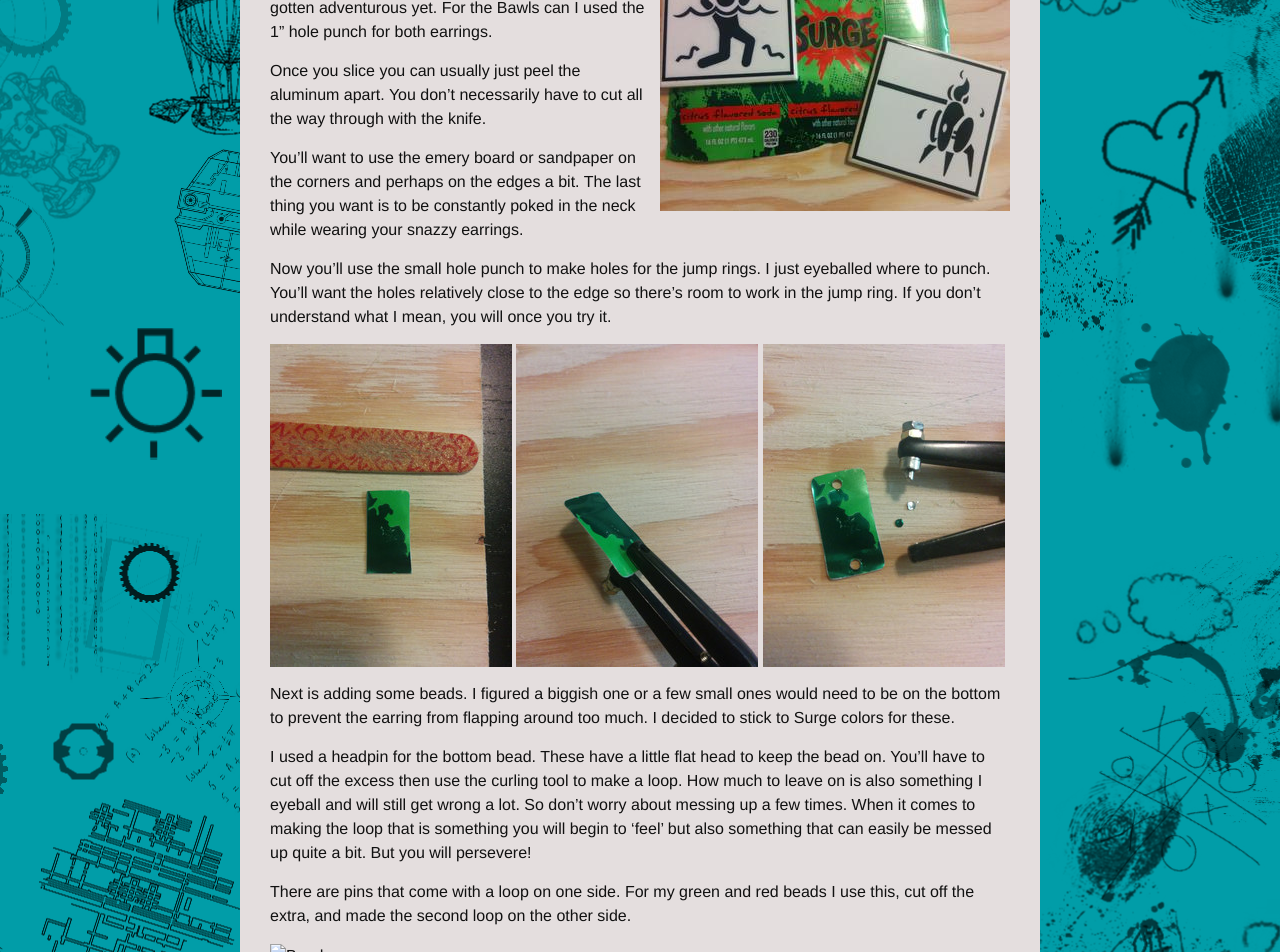
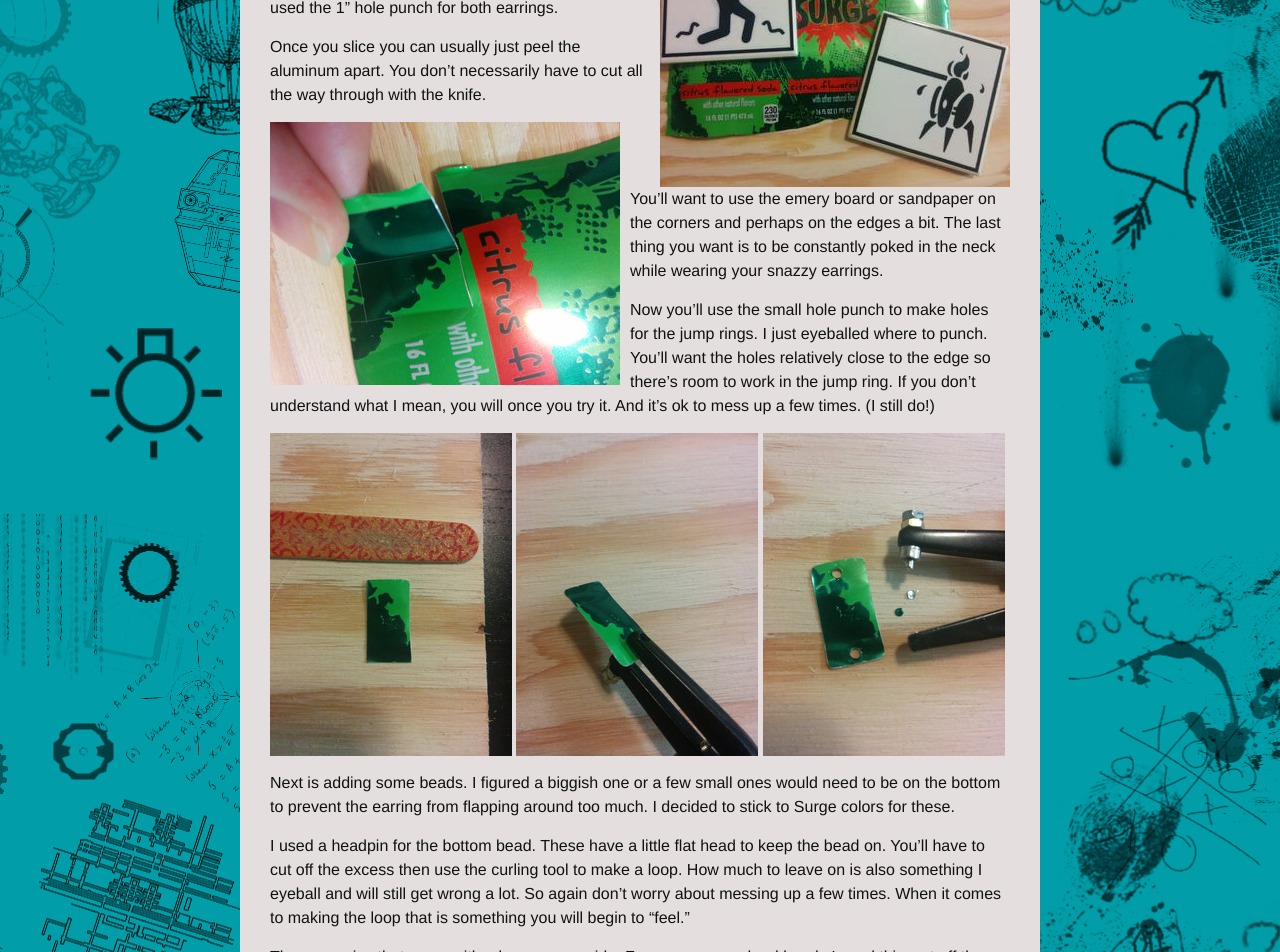
Before and after one commit to stinethebean3/blog, a Jekyll site: the page built from _posts/2015-01-07-sodacanearrings.md, in a window 1280 px wide and 1400 px high, scrolled down 2486 px. Shown: the top 952 px of the window. Built offline with Jekyll 4.4.1, drawn with Linux system fonts in a browser that asks for light colours; comment, search, counter and statistics services are not loaded; some of the changed text lies outside the part shown.

Commit message:
modified

```diff
--- a/_posts/2015-01-07-sodacanearrings.md
+++ b/_posts/2015-01-07-sodacanearrings.md
@@ -17,7 +17,7 @@
 
 [![Finished Surge](/assets/images/sce-1_thumb.jpg)](/assets/images/sce-1.jpg) [![Finished Bawls](/assets/images/sce-2_thumb.jpg)](/assets/images/sce-2.jpg)
 
-I took some tutorial pictures showing the first pair I made, so you can make your own! The other 2 types are done the same except for one step. I'll get to that, but first...
+I took some tutorial pictures showing the first pair I made, so you can make your own!
 
 You'll need:
 
@@ -41,33 +41,30 @@
 
 <a class="right" href="/assets/images/sce-9.jpg"><img src="/assets/images/sce-9_thumb.jpg"></a>
 
-Next you want to cut out your earring. I used an exacto knife to cut out some rectangles. I haven't gotten adventurous yet. For the Bawls can I used the 1" hole punch for both earrings.
+Next you want to cut out a design for the earring. I used the exacto knife to cut out some rectangles. I haven't gotten adventurous yet. For the Bawls can I used the 1" hole punch for both earrings.
 
 Once you slice you can usually just peel the aluminum apart. You don't necessarily have to cut all the way through with the knife.
 
+<a class="left" href="/assets/images/sce-11.jpg"><img src="/assets/images/sce-11_thumb.jpg"></a>
+
 You'll want to use the emery board or sandpaper on the corners and perhaps on the edges a bit. The last thing you want is to be constantly poked in the neck while wearing your snazzy earrings.
 
-
-Now you'll use the small hole punch to make holes for the jump rings. I just eyeballed where to punch. You'll want the holes relatively close to the edge so there's room to work in the jump ring. If you don't understand what I mean, you will once you try it.
+Now you'll use the small hole punch to make holes for the jump rings. I just eyeballed where to punch. You'll want the holes relatively close to the edge so there's room to work in the jump ring. If you don't understand what I mean, you will once you try it. And it's ok to mess up a few times. (I still do!)
 
 [![Punching](/assets/images/sce-12_thumb.jpg)](/assets/images/sce-12.jpg) [![Punching](/assets/images/sce-13_thumb.jpg)](/assets/images/sce-13.jpg) [![Punching2](/assets/images/sce-14_thumb.jpg)](/assets/images/sce-14.jpg)
 
 Next is adding some beads. I figured a biggish one or a few small ones would need to be on the bottom to prevent the earring from flapping around too much. I decided to stick to Surge colors for these.
 
-I used a headpin for the bottom bead. These have a little flat head to keep the bead on. You'll have to cut off the excess then use the curling tool to make a loop. How much to leave on is also something I eyeball and will still get wrong a lot. So don't worry about messing up a few times. When it comes to making the loop that is something you will begin to 'feel' but also something that can easily be messed up quite a bit. But you will persevere!
+I used a headpin for the bottom bead. These have a little flat head to keep the bead on. You'll have to cut off the excess then use the curling tool to make a loop. How much to leave on is also something I eyeball and will still get wrong a lot. So again don't worry about messing up a few times. When it comes to making the loop that is something you will begin to "feel."
 
-There are pins that come with a loop on one side. For my green and red beads I use this, cut off the extra, and made the second loop on the other side.
+There are pins that come with a loop on one side. For my green and red beads I used this, cut off the extra, and made the second loop on the other side.
 
-![Beads]()
+[![Beads](/assets/images/sce-15_thumb.jpg)](/assets/images/sce-15.jpg) [![Beads2](/assets/images/sce-16_thumb.jpg)](/assets/images/sce-16.jpg) [![Beads3](/assets/images/sce-17_thumb.jpg)](/assets/images/sce-17.jpg)
 
-This picture is the "blueprint" of my earring.
-
-![Blueprint]()
-
-Just connect everything together and you've got yourself an earring! Make a second one for a pair! What's cool about the Surge can is that each earring is unique.
+The picture on the right is the "blueprint" of my earring. Just connect everything together and you've got yourself an earring! Make a second one for a pair! What's cool about the Surge can is that each earring is unique.
 
 For the Bawls can I have only used the barcode and the inside of the can because I haven't quite figured out what I want to do with those "eyes." I want to get some different design hole punches to try out as well.
 
-See what you can make! If you do make your own - post a picture. I love seeing how different people come up with different designs and ideas on how to go about doing something. Perhaps you've figured out a better way.
+Not too bad, right? See what you can make! If you do make your own - post a picture. I love seeing how different people come up with different designs and ideas on how to go about doing something. Perhaps you've figured out a better way.
 
 Bye!
```
Also changed, not shown: other parts of _posts/2015-01-07-sodacanearrings.md (+2 -2 lines), _posts/2015-2-2-screenshot.md (added, +75 -0 lines).
